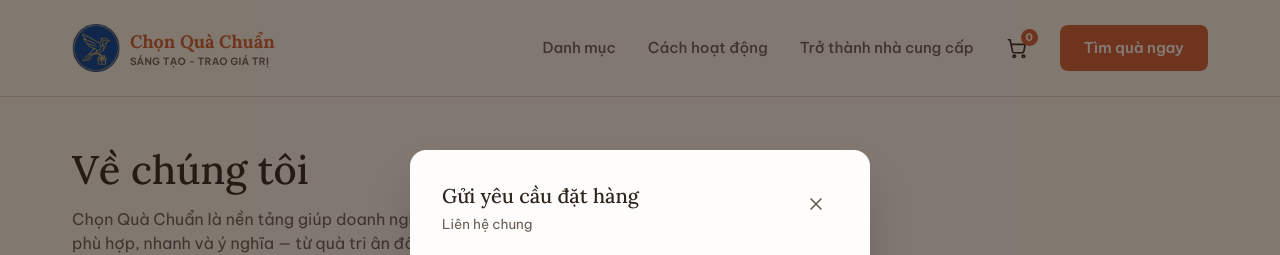
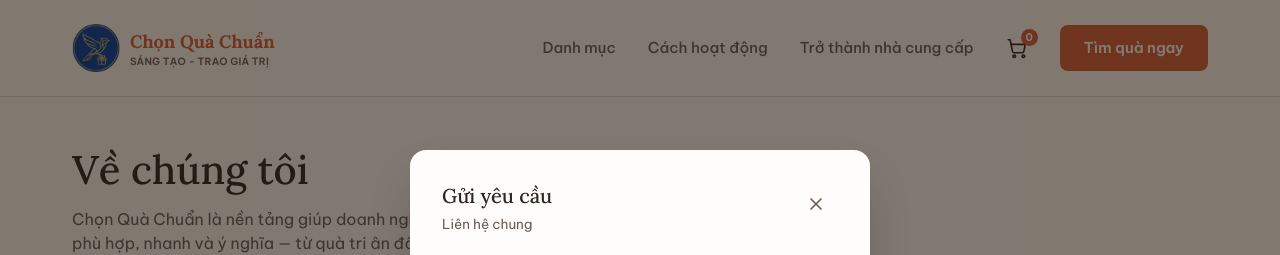
Before and after one commit to nguyenkhanhvinaco-coder/chonquachuan-web, a Next.js app: page /lien-he in a window 1280 px wide. Both pictures are taken after a click on the button "Gửi yêu cầu tư vấn". Shown: the top 255 px of the page. Built offline with nearby package versions, Linux system fonts and the light colour scheme; no server answers.

Commit message:
Doi tieu de form thanh "Gui yeu cau" (bo chu "dat hang")
Site dang o giai doan truoc ban hang — chua co gio hang/thanh toan that,
form chi de khach de lai thong tin nhan tu van. Chu "dat hang" gay hieu nham.

```diff
--- a/components/LeadForm.tsx
+++ b/components/LeadForm.tsx
@@ -74,7 +74,7 @@ export default function LeadFormTrigger({
           <div className="w-full max-w-[460px] bg-surface rounded-2xl p-8 flex flex-col gap-5 shadow-2xl">
             <div className="flex items-start justify-between">
               <div className="flex flex-col gap-1">
-                <h2 className="font-serif text-xl">Gửi yêu cầu đặt hàng</h2>
+                <h2 className="font-serif text-xl">Gửi yêu cầu</h2>
                 <p className="text-ink-soft text-[13.5px]">{productLabel}</p>
               </div>
               <button
```
